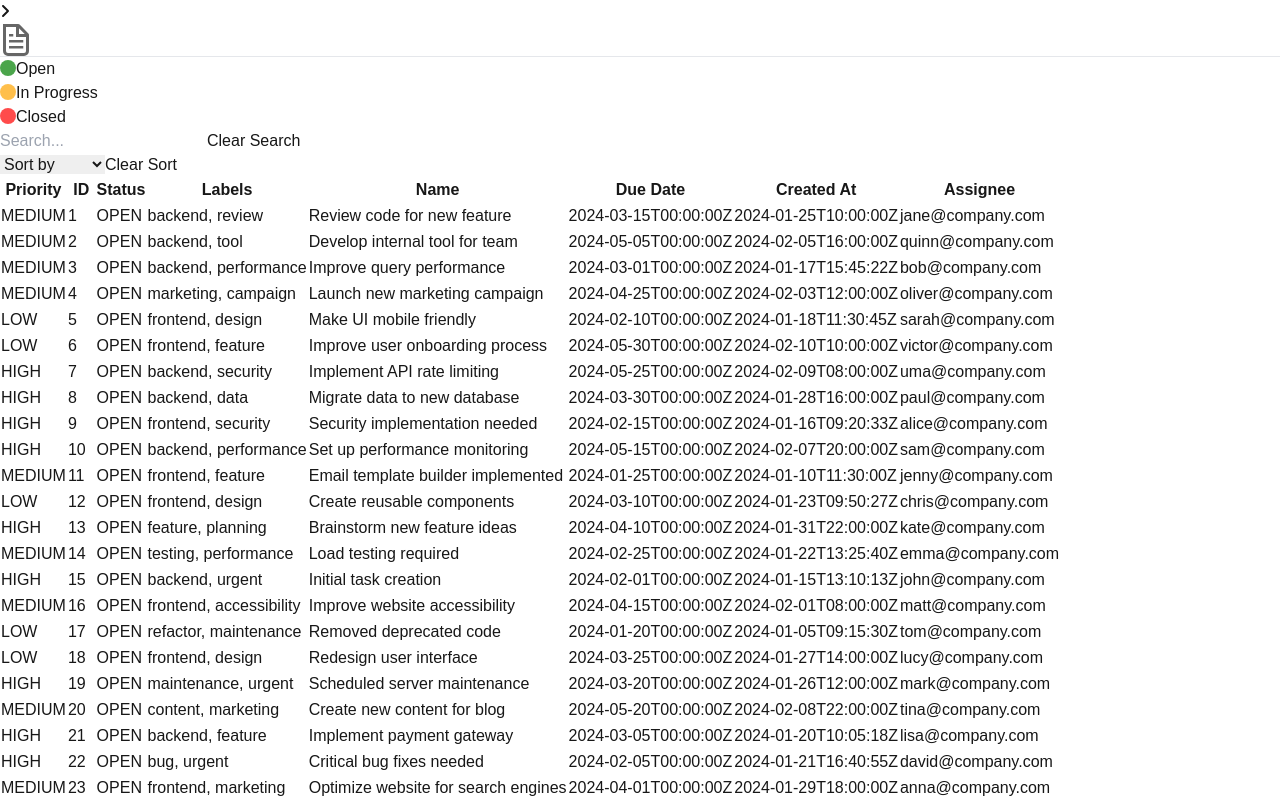
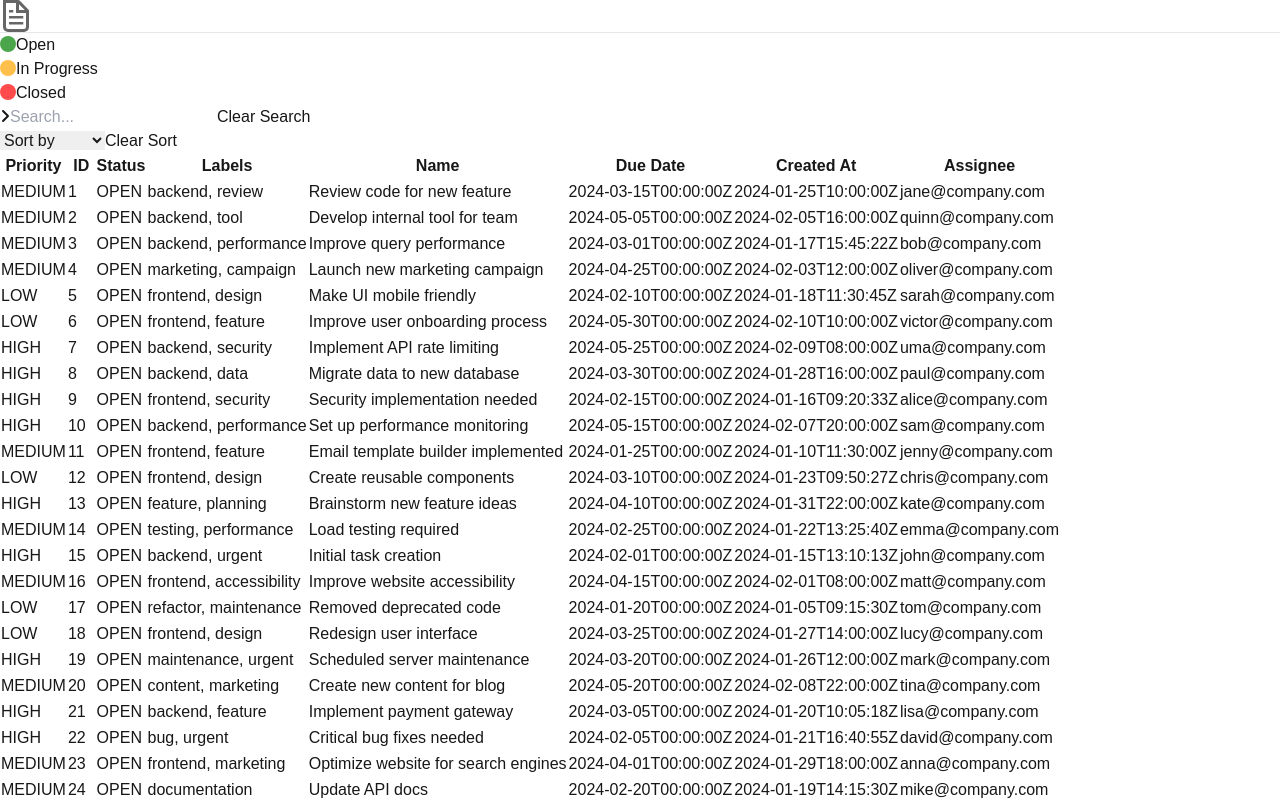
Before and after one commit to hadron43/task-management-tool, a Next.js app: page /open in a window 1280 px wide. Shown: the top 800 px of the page. Built offline with nearby package versions, Linux system fonts and the light colour scheme.

Commit message:
enhance, better layout

```diff
--- a/src/app/layout.tsx
+++ b/src/app/layout.tsx
@@ -35,9 +35,13 @@ export default function RootLayout({
         <StoreProvider>
           <div className="relative flex flex-col sm:flex-row min-h-screen bg-white text-black">
             <SideBar />
-            <div className="container mx-auto max-h-screen max-w-screen overflow-auto ">
-              <ToolBar />
-              {children}
+            <div className="container flex flex-col gap-2 mx-auto max-h-screen w-screen overflow-auto ">
+              <div className="flex">
+                <ToolBar />
+              </div>
+              <div className="flex flex-1 overflow-auto w-full justify-center">
+                {children}
+              </div>
             </div>
             <CurrentTodoModal />
           </div>
--- a/src/components/Sidebar.tsx
+++ b/src/components/Sidebar.tsx
@@ -1,14 +1,19 @@
 "use client";
 
-import { useState } from "react";
 import { FontAwesomeIcon } from "@fortawesome/react-fontawesome";
-import { faCircle, faAngleRight } from "@fortawesome/free-solid-svg-icons";
+import { faCircle } from "@fortawesome/free-solid-svg-icons";
 import Image from "next/image";
 import Link from "next/link";
 import { usePathname } from "next/navigation";
+import { useDispatch, useSelector } from "react-redux";
+import { setSidebarOpen } from "@/lib/features/todosSlice";
+import { RootState } from "@/lib/store";
 
 export default function Sidebar() {
-  const [isOpen, setIsOpen] = useState(false);
+  const dispatch = useDispatch();
+  const isSidebarOpen = useSelector(
+    (state: RootState) => state.todosSlice.isSidebarOpen
+  );
   const pathname = usePathname();
 
   const menuItems = [
@@ -18,23 +23,12 @@ export default function Sidebar() {
   ];
 
   const toggleSidebar = () => {
-    setIsOpen(!isOpen);
+    dispatch(setSidebarOpen(!isSidebarOpen));
   };
 
   return (
     <>
-      <div className={`p-2 sm:p-0 h-fit flex`}>
-        <button
-          className={`z-50 p-2 bg-gray-800 text-white rounded-md sm:hidden  `}
-          onClick={toggleSidebar}
-        >
-          <FontAwesomeIcon
-            icon={faAngleRight}
-            className="h-6 w-6 flex m-auto"
-          />
-        </button>
-      </div>
-      {isOpen && (
+      {isSidebarOpen && (
         <div
           className="fixed inset-0 bg-black bg-opacity-50 z-40 sm:hidden"
           onClick={toggleSidebar}
@@ -64,7 +58,7 @@ export default function Sidebar() {
       )}
       <div
         className={`fixed inset-0 sm:relative h-[100dvh] w-64 bg-white shadow-xl transform z-50 border-r ${
-          isOpen ? "translate-x-0" : "-translate-x-full"
+          isSidebarOpen ? "translate-x-0" : "-translate-x-full"
         } transition-transform duration-300 ease-in-out sm:translate-x-0`}
       >
         <div className="p-4">
--- a/src/components/TableView.tsx
+++ b/src/components/TableView.tsx
@@ -120,8 +120,8 @@ const TableView: React.FC<TableViewProps> = ({ type }) => {
   return (
     <div className="p-4">
       <table className="w-full bg-white shadow-sm tracking-wider">
-        <thead className="sticky">
-          <tr className="bg-gray-50 text-left text-sm font-medium text-gray-500 uppercase">
+        <thead className="sticky top-0 ">
+          <tr className="bg-gray-200 text-left text-sm font-medium text-gray-500 uppercase">
             <th className="px-6 py-3">Priority</th>
             <th className="px-6 py-3">ID</th>
             <th className="px-6 py-3">Status</th>
--- a/src/components/ToolBar.tsx
+++ b/src/components/ToolBar.tsx
@@ -8,12 +8,19 @@ import {
   setSort,
   clearSearch,
   clearSort,
+  setSidebarOpen,
 } from "@/lib/features/todosSlice";
+import { FontAwesomeIcon } from "@fortawesome/react-fontawesome";
+import { faAngleRight } from "@fortawesome/free-solid-svg-icons";
 
 const ToolBar: React.FC = () => {
   const dispatch = useDispatch();
   const search = useSelector((state: RootState) => state.todosSlice.search);
   const sort = useSelector((state: RootState) => state.todosSlice.sort);
+
+  const showSideBar = () => {
+    dispatch(setSidebarOpen(true));
+  };
 
   useEffect(() => {
     const savedSearch = sessionStorage.getItem("todoSearch");
@@ -39,16 +46,27 @@ const ToolBar: React.FC = () => {
   }, [sort]);
 
   return (
-    <div className="sticky top-5 mb-5 z-10 flex flex-col items-center justify-between p-3 bg-gradient-to-r from-white to-gray-300 text-white shadow-lg space-y-3 md:space-y-0 rounded-lg">
+    <div className="container p-2 sm:p-4 z-10 flex flex-col items-center justify-between p-3 bg-gradient-to-r from-white to-gray-300 text-white shadow-lg space-y-3 md:space-y-0 rounded-lg">
       <div className="flex flex-col md:flex-row items-center space-y-3 md:space-y-0 md:space-x-2">
         <div className="flex flex-row items-center space-x-2">
+          <button
+            className={`p-2 bg-gray-800 text-white rounded-md sm:hidden`}
+            onClick={showSideBar}
+          >
+            <FontAwesomeIcon
+              icon={faAngleRight}
+              className="h-6 w-6 flex m-auto"
+            />
+          </button>
+
           <input
             type="text"
             value={search}
             onChange={(e) => dispatch(setSearch(e.target.value))}
             placeholder="Search..."
-            className="search-bar p-2 border border-gray-300 rounded text-black w-64"
+            className="search-bar p-2 border border-gray-300 rounded text-black"
           />
+
           <button
             onClick={() => dispatch(clearSearch())}
             className="clear-button p-2 border border-gray-300 rounded bg-white text-black hover:bg-gray-50 whitespace-nowrap"
--- a/src/lib/features/todosSlice.ts
+++ b/src/lib/features/todosSlice.ts
@@ -18,6 +18,7 @@ const initialState: TodosState = {
   sort: null,
 
   isModalOpen: false,
+  isSidebarOpen: false,
 };
 
 const todosSlice = createSlice({
@@ -123,6 +124,9 @@ const todosSlice = createSlice({
     setModalOpen: (state, action: PayloadAction<boolean>) => {
       state.isModalOpen = action.payload;
     },
+    setSidebarOpen: (state, action: PayloadAction<boolean>) => {
+      state.isSidebarOpen = action.payload;
+    },
   },
 });
 
@@ -139,5 +143,6 @@ export const {
   clearSort,
   loadMore,
   setModalOpen,
+  setSidebarOpen,
 } = todosSlice.actions;
 export default todosSlice.reducer;
--- a/src/types/index.ts
+++ b/src/types/index.ts
@@ -21,6 +21,7 @@ export interface TodosState extends TodoLists {
   search: string;
   sort: "asc" | "desc" | null;
   isModalOpen: boolean;
+  isSidebarOpen: boolean;
 }
 
 export interface TodoLists {
```
